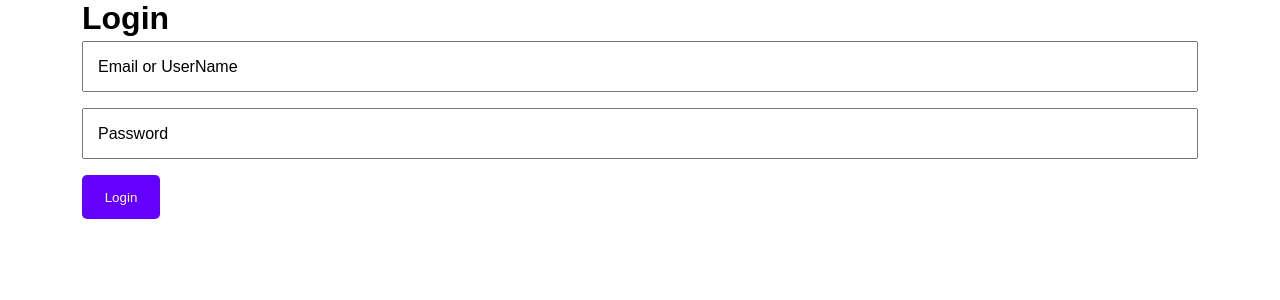
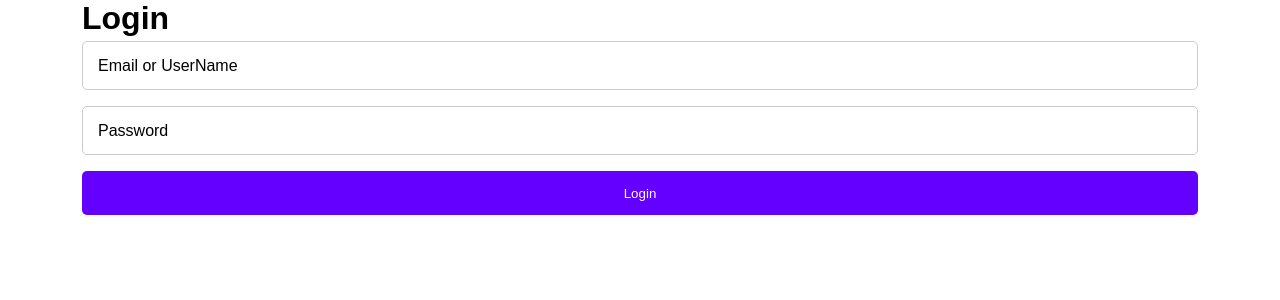
Before and after one commit to obayalhusein/edm-task, a React (Vite) app: page /login in a window 1280 px wide. Shown: the top 300 px of the page. Built offline with nearby package versions, Linux system fonts and the light colour scheme.

Commit message:
change input field border color / add fullWidth props to UiButton

```diff
--- a/src/components/UiElements/UiButton/index.tsx
+++ b/src/components/UiElements/UiButton/index.tsx
@@ -6,13 +6,14 @@ interface UiButtonProps {
     type?: 'button' | 'submit' | 'reset';
     color?: 'primary';
     fill?: 'text' | 'outline';
+    fullWidth?: boolean;
     children?: ReactNode;
     onClick: (e: FormEvent) => void;
 }
 
-const UiButton: React.FC<UiButtonProps> = ({ label, type, color, fill, children, onClick }) => {
+const UiButton: React.FC<UiButtonProps> = ({ label, type, color, fill, fullWidth, children, onClick }) => {
     return (
-        <button type={type} className={`ui-button ${color} ${fill}`} onClick={onClick}>
+        <button type={type} className={`ui-button ${color || ''} ${fill || ''} ${fullWidth ? 'full-width' : ''}`} onClick={onClick}>
           {label ? label : children }
         </button>
     );
--- a/src/components/UiElements/UiButton/style.scss
+++ b/src/components/UiElements/UiButton/style.scss
@@ -42,4 +42,8 @@
             color: var(--primary-color);
         }
     }
+
+    &.full-width {
+        width: 100%;
+    }
 }
--- a/src/components/UiElements/UiTextInput/style.scss
+++ b/src/components/UiElements/UiTextInput/style.scss
@@ -17,6 +17,8 @@
         &-field {
             width: 100%;
             padding: 1rem;
+            border: 1px solid #ccc;
+            border-radius: 5px;
             &:focus,
             &.active {
                 & + .ui-text-input-label-text {
--- a/src/pages/Login/index.tsx
+++ b/src/pages/Login/index.tsx
@@ -70,6 +70,7 @@ const LoginPage: React.FC = () => {
                     label="Login"
                     type="submit"
                     color="primary"
+                    fullWidth
                     onClick={handleSubmit}
                 />
             </form>
```
